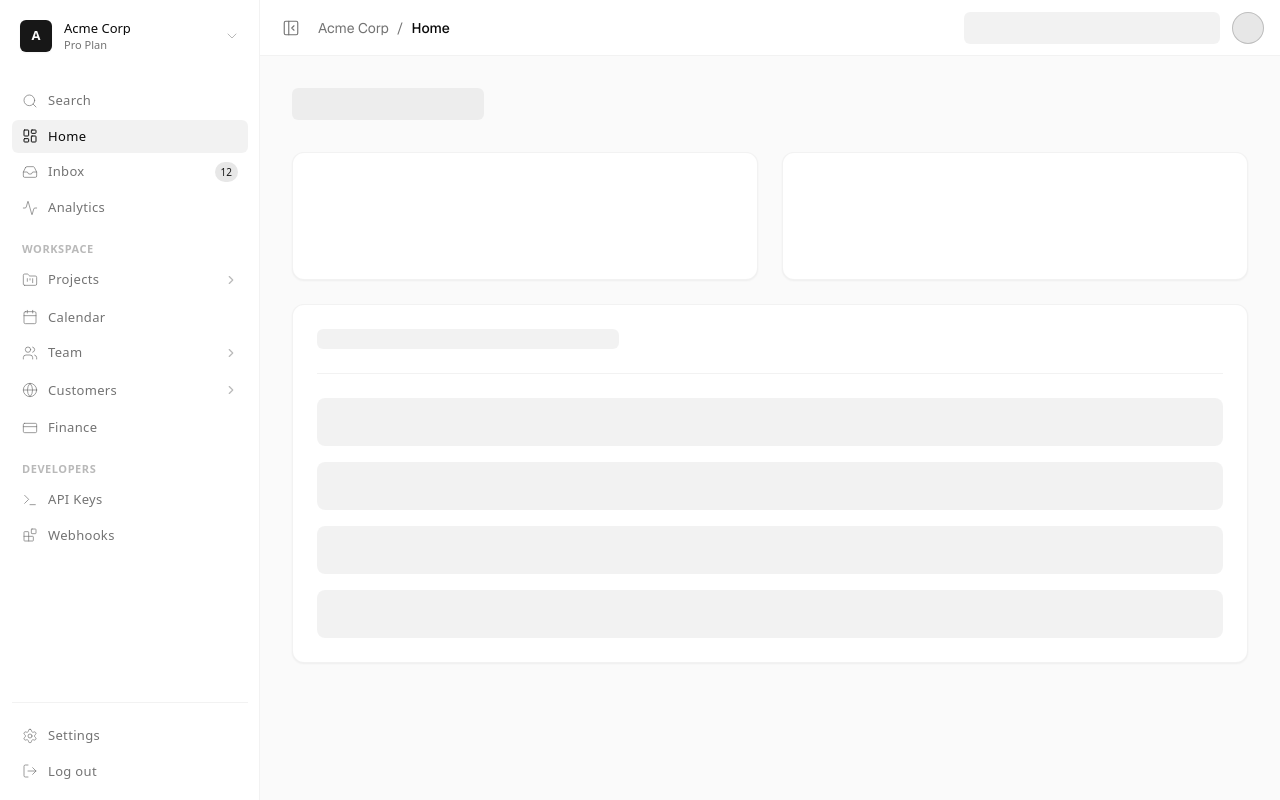
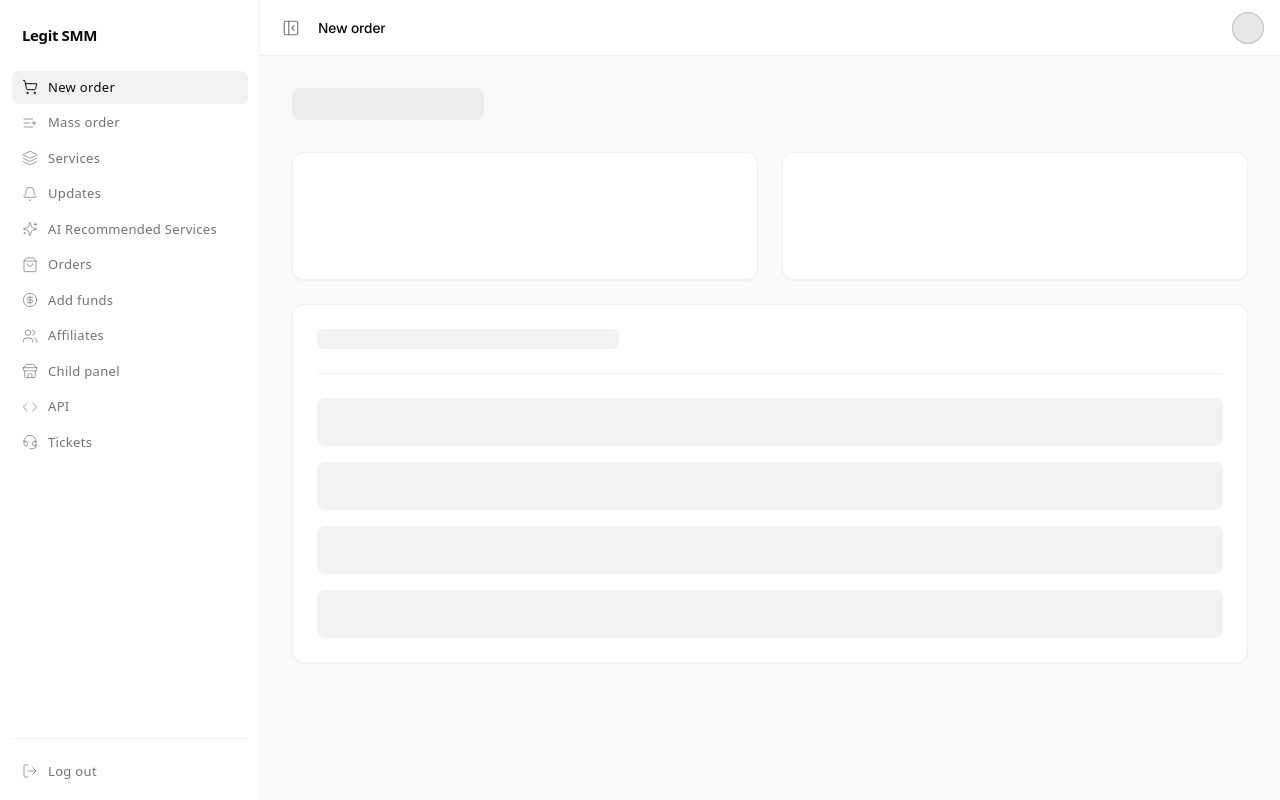
Before and after one commit to shivamkoder/legitsmm, a Next.js app: page /protected in a window 1280 px wide. Built offline with nearby package versions, Linux system fonts and the light colour scheme.

Commit message:
Update dashboard.tsx

```diff
--- a/components/dashboard.tsx
+++ b/components/dashboard.tsx
@@ -1,275 +1,115 @@
 "use client";
 import { useRouter } from "next/navigation";
 import { createClient } from "@/lib/supabase/client";
-import React, { useState } from 'react';
+import React, { useState } from "react";
 import {
-  Search,
-  LayoutDashboard,
-  FolderKanban,
+  ShoppingCart,
+  ListPlus,
+  Layers,
+  Bell,
+  Sparkles,
+  ShoppingBag,
+  CircleDollarSign,
   Users,
-  Settings,
+  Store,
+  Code,
+  Headset,
   LogOut,
-  Hash,
-  ChevronDown,
-  ChevronRight,
-  Inbox,
-  Calendar,
-  Activity,
-  CreditCard,
-  Globe,
-  Terminal,
-  Blocks,
   PanelLeftClose,
   PanelLeftOpen,
-  Command,
-  X
-} from 'lucide-react';
+} from "lucide-react";
 
 export type NavItemData = {
   id: string;
   title: string;
   icon: React.ElementType;
   badge?: number | string;
-  shortcut?: string;
-  children?: NavItemData[];
 };
 
-export type NavGroupData = {
-  heading?: string;
-  items: NavItemData[];
-};
-
-const mockNavGroups: NavGroupData[] = [
-  {
-    items: [
-      { id: 'search', title: 'Search', icon: Search, shortcut: '⌘K' },
-      { id: 'home', title: 'Home', icon: LayoutDashboard },
-      { id: 'inbox', title: 'Inbox', icon: Inbox, badge: 12 },
-      { id: 'analytics', title: 'Analytics', icon: Activity },
-    ]
-  },
-  {
-    heading: 'Workspace',
-    items: [
-      {
-        id: 'projects',
-        title: 'Projects',
-        icon: FolderKanban,
-        children: [
-          { id: 'p-active', title: 'Active', icon: Hash },
-          { id: 'p-archived', title: 'Archived', icon: Hash },
-        ]
-      },
-      { id: 'calendar', title: 'Calendar', icon: Calendar },
-      {
-        id: 'team',
-        title: 'Team',
-        icon: Users,
-        children: [
-          { id: 't-design', title: 'Designers', icon: Hash },
-          { id: 't-eng', title: 'Engineering', icon: Hash },
-          { id: 't-product', title: 'Product', icon: Hash },
-        ]
-      },
-      {
-        id: 'customers',
-        title: 'Customers',
-        icon: Globe,
-        children: [
-          { id: 'c-enterprise', title: 'Enterprise', icon: Hash },
-          { id: 'c-smb', title: 'SMB', icon: Hash },
-        ]
-      },
-      { id: 'finance', title: 'Finance', icon: CreditCard },
-    ]
-  },
-  {
-    heading: 'Developers',
-    items: [
-      { id: 'api', title: 'API Keys', icon: Terminal },
-      { id: 'webhooks', title: 'Webhooks', icon: Blocks },
-    ]
-  }
+// One flat list, in the same order as the reference panel. No group headings.
+const navItems: NavItemData[] = [
+  { id: "new-order", title: "New order", icon: ShoppingCart },
+  { id: "mass-order", title: "Mass order", icon: ListPlus },
+  { id: "services", title: "Services", icon: Layers },
+  { id: "updates", title: "Updates", icon: Bell },
+  { id: "recommended", title: "AI Recommended Services", icon: Sparkles },
+  { id: "orders", title: "Orders", icon: ShoppingBag },
+  { id: "add-funds", title: "Add funds", icon: CircleDollarSign },
+  { id: "affiliates", title: "Affiliates", icon: Users },
+  { id: "child-panel", title: "Child panel", icon: Store },
+  { id: "api", title: "API", icon: Code },
+  { id: "tickets", title: "Tickets", icon: Headset },
 ];
 
-const mockBottomItems: NavItemData[] = [
-  { id: 'settings', title: 'Settings', icon: Settings, shortcut: '⌘,' },
-  { id: 'logout', title: 'Log out', icon: LogOut },
-];
-
-function WorkspaceSwitcher({ selected, onSelect }: { selected?: string, onSelect?: (ws: string) => void }) {
-  const [isOpen, setIsOpen] = useState(false);
-  const [internalSelected, setInternalSelected] = useState('Acme Corp');
-
-  const current = selected || internalSelected;
-  const handleSelect = onSelect || setInternalSelected;
-
-  return (
-    <div className="relative">
-      <div
-        onClick={() => setIsOpen(!isOpen)}
-        className="flex items-center justify-between px-2 py-2 mb-4 rounded-lg hover:bg-black/5 dark:hover:bg-white/5 cursor-pointer transition-colors select-none group"
-      >
-        <div className="flex items-center gap-3">
-          <div className="w-8 h-8 rounded-[6px] bg-primary text-primary-foreground flex items-center justify-center font-semibold text-[13px] shadow-sm">
-            {current.charAt(0)}
-          </div>
-          <div className="flex flex-col overflow-hidden">
-            <span className="text-[13px] font-medium leading-none mb-1 text-foreground truncate max-w-[120px]">{current}</span>
-            <span className="text-[11px] text-muted-foreground leading-none">Pro Plan</span>
-          </div>
-        </div>
-        <ChevronDown className="w-4 h-4 text-muted-foreground/50 group-hover:text-foreground/70 transition-colors shrink-0" strokeWidth={1.5} />
-      </div>
-
-      {isOpen && (
-        <>
-          <div className="fixed inset-0 z-40" onClick={() => setIsOpen(false)} />
-          <div className="absolute top-[52px] left-0 w-full bg-card border border-border/50 rounded-lg shadow-xl z-50 py-1 flex flex-col gap-0.5 animate-in fade-in zoom-in-95 duration-100">
-            {['Acme Corp', 'Personal Workspace', 'Client Sandbox'].map(ws => (
-              <div
-                key={ws}
-                onClick={() => { handleSelect(ws); setIsOpen(false); }}
-                className={`px-3 py-2 mx-1 text-[13px] rounded-md cursor-pointer transition-colors ${current === ws ? 'bg-primary/10 text-primary font-medium' : 'text-foreground/80 hover:bg-black/5 dark:hover:bg-white/5'}`}
-              >
-                {ws}
-              </div>
-            ))}
-            <div className="h-px bg-border/50 my-1 mx-2" />
-            <div className="px-3 py-2 mx-1 text-[13px] text-muted-foreground hover:bg-black/5 dark:hover:bg-white/5 rounded-md cursor-pointer flex items-center gap-2 transition-colors">
-              <span className="text-[16px] leading-none mb-0.5">+</span> Create Workspace
-            </div>
-          </div>
-        </>
-      )}
-    </div>
-  );
-}
+const logoutItem: NavItemData = { id: "logout", title: "Log out", icon: LogOut };
 
 function NavItem({
   item,
   activeId,
   onSelect,
-  level = 0
 }: {
   item: NavItemData;
   activeId: string;
   onSelect: (id: string) => void;
-  level?: number;
 }) {
   const isActive = activeId === item.id;
-  const hasChildren = !!item.children;
-  const [isOpen, setIsOpen] = useState(false);
-
-  const handleClick = () => {
-    if (hasChildren) {
-      setIsOpen(!isOpen);
-    } else {
-      onSelect(item.id);
-    }
-  };
 
   return (
-    <div className="flex flex-col w-full">
-      <div
-        className={`group flex items-center justify-between px-2.5 py-[7px] rounded-[6px] cursor-pointer transition-all duration-200 select-none
-          ${isActive
-            ? 'bg-black/5 dark:bg-white/10 text-foreground font-medium'
-            : 'text-muted-foreground hover:bg-black/5 dark:hover:bg-white/5 hover:text-foreground/90'
+    <button
+      type="button"
+      onClick={() => onSelect(item.id)}
+      aria-current={isActive ? "page" : undefined}
+      className={`group flex w-full items-center justify-between px-2.5 py-[7px] rounded-[6px] cursor-pointer transition-all duration-200 select-none text-left
+        ${
+          isActive
+            ? "bg-black/5 dark:bg-white/10 text-foreground font-medium"
+            : "text-muted-foreground hover:bg-black/5 dark:hover:bg-white/5 hover:text-foreground/90"
         }
       `}
-        style={{ paddingLeft: `${level * 12 + 10}px` }}
-        onClick={handleClick}
     >
-        <div className="flex items-center gap-2.5">
+      <span className="flex items-center gap-2.5 min-w-0">
         <item.icon
-            className={`w-[16px] h-[16px] transition-colors
-              ${isActive ? 'text-foreground' : 'text-muted-foreground/70 group-hover:text-foreground/70'}
-            `}
+          className={`w-[16px] h-[16px] shrink-0 transition-colors ${
+            isActive
+              ? "text-foreground"
+              : "text-muted-foreground/70 group-hover:text-foreground/70"
+          }`}
           strokeWidth={1.5}
         />
-          <span className="text-[13px] tracking-wide truncate">
-            {item.title}
+        <span className="text-[13px] tracking-wide truncate">{item.title}</span>
       </span>
-        </div>
-
-        <div className="flex items-center gap-2">
-          {item.shortcut && (
-             <kbd className="hidden group-hover:inline-flex items-center justify-center h-5 px-1.5 text-[10px] font-medium font-mono text-muted-foreground/60 bg-background/50 border border-border/50 rounded-[4px] shadow-xs">
-               {item.shortcut}
-             </kbd>
-          )}
       {item.badge && (
         <span className="flex items-center justify-center min-w-[20px] h-5 px-1.5 text-[10px] font-medium rounded-full bg-primary/10 text-primary">
           {item.badge}
         </span>
       )}
-          {hasChildren && (
-            <ChevronRight
-              className={`w-3.5 h-3.5 text-muted-foreground/50 transition-transform duration-200 ${isOpen ? 'rotate-90' : ''}`}
-              strokeWidth={2}
-            />
-          )}
-        </div>
-      </div>
-
-      {hasChildren && (
-        <div
-          className={`grid transition-[grid-template-rows,opacity] duration-300 ease-in-out ${
-            isOpen ? 'grid-rows-[1fr] opacity-100' : 'grid-rows-[0fr] opacity-0'
-          }`}
-        >
-          <div className="overflow-hidden min-h-0 relative flex flex-col gap-0.5 mt-0.5">
-            <div
-              className="absolute top-0 bottom-0 border-l border-black/5 dark:border-white/5"
-              style={{ left: `${level * 12 + 17.5}px` }}
-            />
-            {item.children!.map(child => (
-              <NavItem
-                key={child.id}
-                item={child}
-                activeId={activeId}
-                onSelect={onSelect}
-                level={level + 1}
-              />
-            ))}
-          </div>
-        </div>
-      )}
-    </div>
+    </button>
   );
 }
 
 export function SidebarNav({
-  className = '',
+  className = "",
   activeId,
   onSelect,
-  activeWorkspace,
-  onWorkspaceSelect
 }: {
-  className?: string,
-  activeId?: string,
-  onSelect?: (id: string) => void,
-  activeWorkspace?: string,
-  onWorkspaceSelect?: (ws: string) => void
+  className?: string;
+  activeId?: string;
+  onSelect?: (id: string) => void;
 }) {
-  const [internalId, setInternalId] = useState('home');
+  const [internalId, setInternalId] = useState("new-order");
   const currentId = activeId !== undefined ? activeId : internalId;
   const handleSelect = onSelect || setInternalId;
 
   return (
-    <div className={`flex flex-col w-[260px] h-full bg-card/50 border-r border-border/50 p-3 font-sans ${className}`}>
-      <WorkspaceSwitcher selected={activeWorkspace} onSelect={onWorkspaceSelect} />
+    <nav
+      className={`flex flex-col w-[260px] h-full bg-card/50 border-r border-border/50 p-3 font-sans ${className}`}
+    >
+      <div className="px-2.5 py-3 mb-3 text-[15px] font-semibold tracking-tight text-foreground">
+        Legit SMM
+      </div>
 
-      <div className="flex-1 overflow-y-auto [&::-webkit-scrollbar]:hidden [-ms-overflow-style:none] [scrollbar-width:none] flex flex-col gap-4 mt-2">
-        {mockNavGroups.map((group, idx) => (
-          <div key={idx} className="flex flex-col gap-0.5">
-            {group.heading && (
-              <span className="px-2.5 mb-1 text-[11px] font-semibold tracking-wider text-muted-foreground/50 uppercase">
-                {group.heading}
-              </span>
-            )}
-            {group.items.map(item => (
+      <div className="flex-1 overflow-y-auto [&::-webkit-scrollbar]:hidden [-ms-overflow-style:none] [scrollbar-width:none] flex flex-col gap-0.5">
+        {navItems.map((item) => (
           <NavItem
             key={item.id}
             item={item}
@@ -278,51 +118,26 @@ export function SidebarNav({
           />
         ))}
       </div>
-        ))}
+
+      <div className="mt-auto pt-4 border-t border-border/50">
+        <NavItem item={logoutItem} activeId={currentId} onSelect={handleSelect} />
       </div>
-
-      <div className="mt-auto pt-4 border-t border-border/50 flex flex-col gap-0.5">
-        {mockBottomItems.map(item => (
-          <NavItem
-            key={item.id}
-            item={item}
-            activeId={currentId}
-            onSelect={handleSelect}
-          />
-        ))}
-      </div>
-    </div>
+    </nav>
   );
 }
 
-const allItems = [...mockNavGroups.flatMap(g => g.items), ...mockBottomItems];
-const flattenItems = (items: NavItemData[]): NavItemData[] => {
-  return items.reduce((acc, item) => {
-    acc.push(item);
-    if (item.children) acc.push(...flattenItems(item.children));
-    return acc;
-  }, [] as NavItemData[]);
-};
-const flatMockData = flattenItems(allItems);
-
 export default function SidebarNavPreview() {
   const [isOpen, setIsOpen] = useState(true);
-  const [activeId, setActiveId] = useState('home');
-  const [activeWorkspace, setActiveWorkspace] = useState('Acme Corp');
-  const [isSearchOpen, setIsSearchOpen] = useState(false);
-
-  const activeItem = flatMockData.find(i => i.id === activeId);
-  const activeTitle = activeItem ? activeItem.title : 'Dashboard';
+  const [activeId, setActiveId] = useState("new-order");
   const router = useRouter();
 
+  const activeTitle =
+    navItems.find((i) => i.id === activeId)?.title ?? "Dashboard";
+
   const handleSelect = async (id: string) => {
-  if (id === 'search') {
-    setIsSearchOpen(true);
-    return;
-  }
-  if (id === 'logout') {
+    if (id === "logout") {
       await createClient().auth.signOut();
-    router.push('/auth/login');
+      router.push("/auth/login");
       return;
     }
     setActiveId(id);
@@ -331,47 +146,41 @@ const handleSelect = async (id: string) => {
   return (
     <div className="h-full w-full bg-background">
       <div className="relative flex h-full w-full overflow-hidden bg-card">
-
         <div
           className={`h-full transition-all duration-300 ease-in-out shrink-0 overflow-hidden bg-card/50 border-r border-border/50 ${
-            isOpen ? 'w-[260px] opacity-100' : 'w-0 opacity-0 border-none'
+            isOpen ? "w-[260px] opacity-100" : "w-0 opacity-0 border-none"
           }`}
         >
-
           <SidebarNav
             className="w-[260px] border-none bg-transparent"
             activeId={activeId}
             onSelect={handleSelect}
-            activeWorkspace={activeWorkspace}
-            onWorkspaceSelect={setActiveWorkspace}
           />
         </div>
 
-
         <div className="flex-1 bg-black/[0.02] dark:bg-white/[0.02] flex flex-col min-w-0 transition-all duration-300">
-
-
           <div className="h-14 border-b border-border/50 flex items-center px-4 justify-between bg-card shrink-0">
             <div className="flex items-center gap-3">
               <button
                 onClick={() => setIsOpen(!isOpen)}
+                aria-label={isOpen ? "Collapse sidebar" : "Expand sidebar"}
                 className="p-1.5 rounded-md text-muted-foreground hover:bg-black/5 dark:hover:bg-white/5 hover:text-foreground transition-colors"
               >
-                 {isOpen ? <PanelLeftClose className="w-[18px] h-[18px]" strokeWidth={1.5} /> : <PanelLeftOpen className="w-[18px] h-[18px]" strokeWidth={1.5} />}
+                {isOpen ? (
+                  <PanelLeftClose className="w-[18px] h-[18px]" strokeWidth={1.5} />
+                ) : (
+                  <PanelLeftOpen className="w-[18px] h-[18px]" strokeWidth={1.5} />
+                )}
               </button>
-               <div className="flex items-center gap-2 text-sm text-muted-foreground">
-                 <span className="truncate">{activeWorkspace}</span>
-                 <span>/</span>
-                 <span className="font-medium text-foreground truncate">{activeTitle}</span>
-               </div>
+              <span className="text-sm font-medium text-foreground truncate">
+                {activeTitle}
+              </span>
             </div>
 
             <div className="flex items-center gap-3">
-               <div className="w-64 h-8 bg-black/5 dark:bg-white/5 rounded-md hidden md:block" />
               <div className="w-8 h-8 bg-primary/10 rounded-full border border-primary/20" />
             </div>
           </div>
-
 
           <div className="p-6 md:p-8 overflow-y-auto [&::-webkit-scrollbar]:hidden [-ms-overflow-style:none] [scrollbar-width:none]">
             <div className="flex items-center justify-between mb-8">
@@ -386,49 +195,17 @@ const handleSelect = async (id: string) => {
             <div className="w-full bg-card rounded-xl border border-border/50 shadow-sm p-6">
               <div className="w-1/3 h-5 bg-black/5 dark:bg-white/5 rounded-md mb-6" />
               <div className="w-full h-[1px] bg-border/50 mb-6" />
-
               <div className="flex flex-col gap-4">
-                <div className="w-full h-12 bg-black/5 dark:bg-white/5 rounded-lg" />
-                <div className="w-full h-12 bg-black/5 dark:bg-white/5 rounded-lg" />
-                <div className="w-full h-12 bg-black/5 dark:bg-white/5 rounded-lg" />
-                <div className="w-full h-12 bg-black/5 dark:bg-white/5 rounded-lg" />
+                {[0, 1, 2, 3].map((n) => (
+                  <div
+                    key={n}
+                    className="w-full h-12 bg-black/5 dark:bg-white/5 rounded-lg"
+                  />
+                ))}
               </div>
             </div>
           </div>
         </div>
-
-
-        {isSearchOpen && (
-          <div className="absolute inset-0 z-50 flex items-start justify-center pt-[15vh] bg-background/40 backdrop-blur-sm px-4">
-            <div className="absolute inset-0" onClick={() => setIsSearchOpen(false)} />
-            <div className="relative w-full max-w-xl bg-card border border-border/50 rounded-xl shadow-2xl overflow-hidden animate-in fade-in zoom-in-95 duration-200">
-              <div className="flex items-center px-4 border-b border-border/50">
-                <Search className="w-[18px] h-[18px] text-muted-foreground/70 mr-3 shrink-0" strokeWidth={1.5} />
-                <input
-                  autoFocus
-                  className="flex-1 bg-transparent py-4 outline-none text-[14px] text-foreground placeholder:text-muted-foreground/50"
-                  placeholder="Search projects, docs, or actions..."
-                />
-                <kbd
-                  onClick={() => setIsSearchOpen(false)}
-                  className="hidden sm:inline-flex items-center justify-center h-5 px-1.5 ml-2 text-[10px] font-medium font-mono text-muted-foreground/70 bg-black/5 dark:bg-white/10 border border-black/10 dark:border-white/10 rounded-[4px] cursor-pointer hover:text-foreground hover:bg-black/10 dark:hover:bg-white/20 transition-colors"
-                >
-                  ESC
-                </kbd>
-                <button
-                  onClick={() => setIsSearchOpen(false)}
-                  className="ml-3 p-1 rounded-md text-muted-foreground/70 hover:bg-black/5 dark:hover:bg-white/10 hover:text-foreground transition-colors"
-                >
-                  <X className="w-[18px] h-[18px]" strokeWidth={1.5} />
-                </button>
-              </div>
-              <div className="p-2 py-8 flex flex-col items-center justify-center">
-                 <Command className="w-6 h-6 text-muted-foreground/30 mb-2" strokeWidth={1.5} />
-                 <p className="text-[13px] text-muted-foreground font-medium">Type a command or search...</p>
-              </div>
-            </div>
-          </div>
-        )}
       </div>
     </div>
   );
```
Lines whose indentation alone changed are shown as unchanged.
